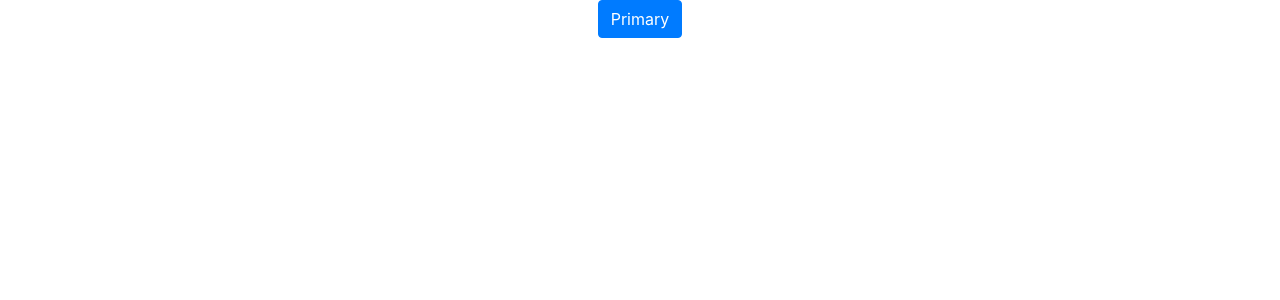
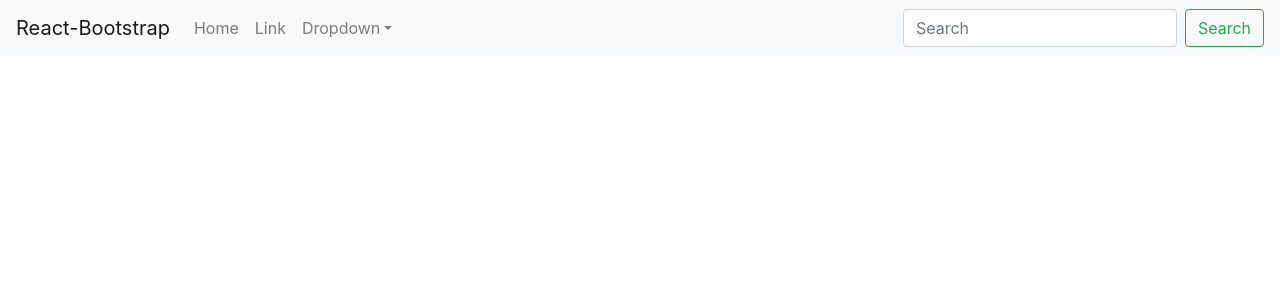
Before and after one commit to HollyT85/fossilfrontend, a React (Create React App) app: page / in a window 1280 px wide. Shown: the top 300 px of the page. Built offline with nearby package versions, Linux system fonts and the light colour scheme.

Commit message:
added navbar

```diff
--- a/src/App.js
+++ b/src/App.js
@@ -1,10 +1,10 @@
 import './App.css';
-import { Button } from 'react-bootstrap';
+import NavBar from './components/NavBar';
 
 function App() {
   return (
     <div className="App">
-      <Button variant="primary">Primary</Button>
+      <NavBar />
     </div>
   );
 }
--- /dev/null
+++ b/src/components/NavBar.js
@@ -0,0 +1,32 @@
+import React from 'react'
+import { Navbar, Nav, Form, Button, FormControl, NavDropdown } from 'react-bootstrap'
+
+const NavBar = () => {
+    return (
+        <div>
+            <Navbar bg="light" expand="lg">
+        <Navbar.Brand href="#home">React-Bootstrap</Navbar.Brand>
+        <Navbar.Toggle aria-controls="basic-navbar-nav" />
+        <Navbar.Collapse id="basic-navbar-nav">
+            <Nav className="mr-auto">
+            <Nav.Link href="#home">Home</Nav.Link>
+            <Nav.Link href="#link">Link</Nav.Link>
+            <NavDropdown title="Dropdown" id="basic-nav-dropdown">
+                <NavDropdown.Item href="#action/3.1">Action</NavDropdown.Item>
+                <NavDropdown.Item href="#action/3.2">Another action</NavDropdown.Item>
+                <NavDropdown.Item href="#action/3.3">Something</NavDropdown.Item>
+                <NavDropdown.Divider />
+                <NavDropdown.Item href="#action/3.4">Separated link</NavDropdown.Item>
+            </NavDropdown>
+            </Nav>
+            <Form inline>
+            <FormControl type="text" placeholder="Search" className="mr-sm-2" />
+            <Button variant="outline-success">Search</Button>
+            </Form>
+        </Navbar.Collapse>
+        </Navbar>
+        </div>
+    )
+}
+
+export default NavBar
```
